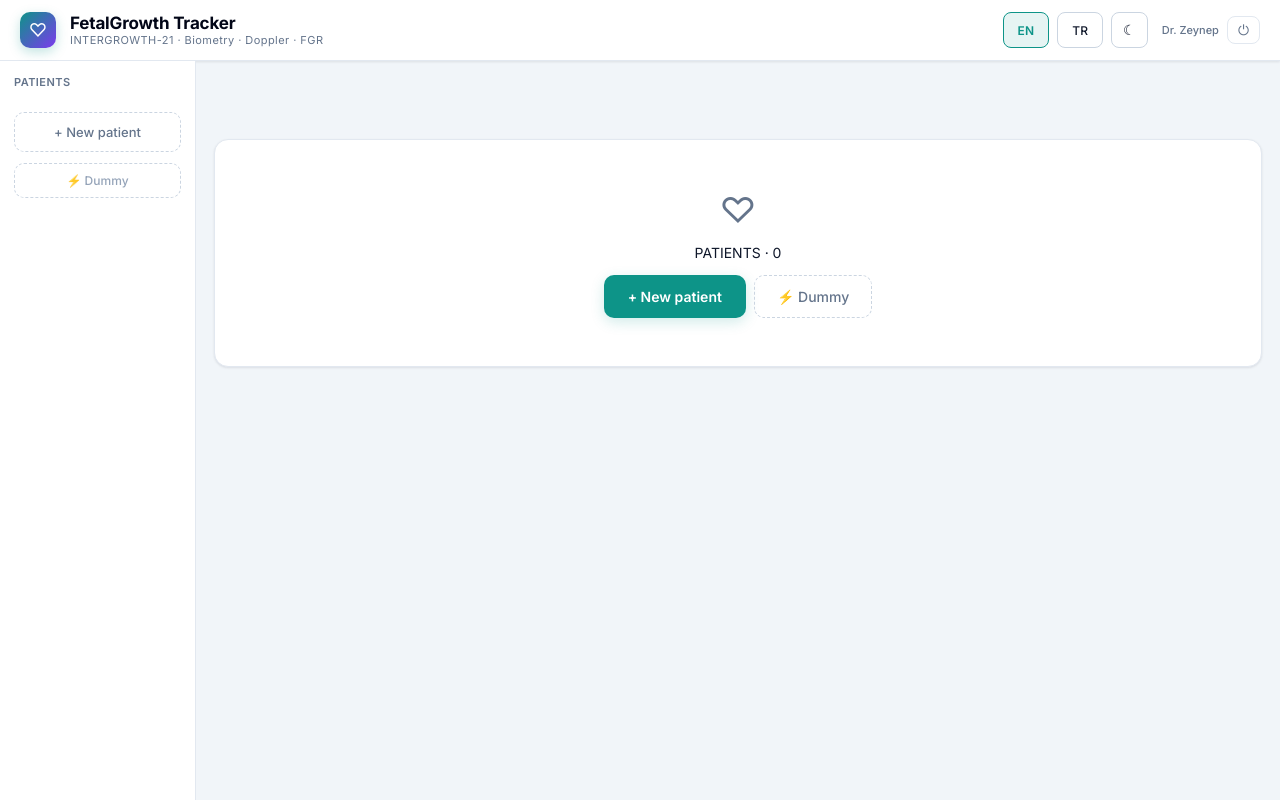
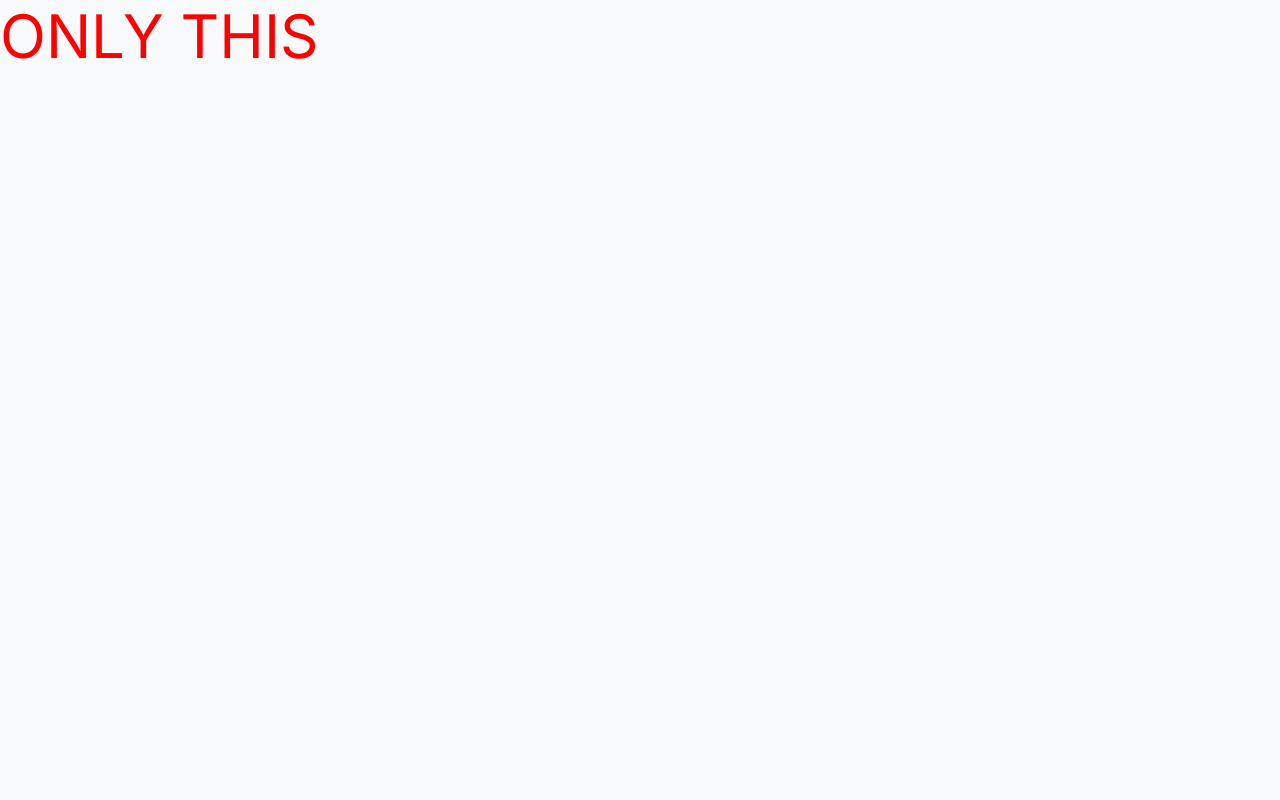
Before and after one commit to zeynepnkomurcu/fetalgrowth-tracker, a React (Vite) app: page / in a window 1280 px wide. Built offline with nearby package versions, Linux system fonts and the light colour scheme.

Commit message:
Update App.jsx

```diff
--- a/src/App.jsx
+++ b/src/App.jsx
@@ -430,6 +430,9 @@ const blankForm = () => ({date:todayISO(),ga:"",BPD:"",HC:"",AC:"",FL:"",UA_PI:"
 const NEW_PT_BLANK = { firstName: "", lastName: "", birthDate: "", tcKimlik: "", lmpDate: "" };
 
 export default function App(){
+
+  return <div style={{fontSize:60,color:"red"}}>ONLY THIS</div>;
+
   const vp = useViewport();
   const [lang,setLang]=useState("EN"); const T=LANG[lang];
   const [theme, setTheme] = useState(() => {
```
